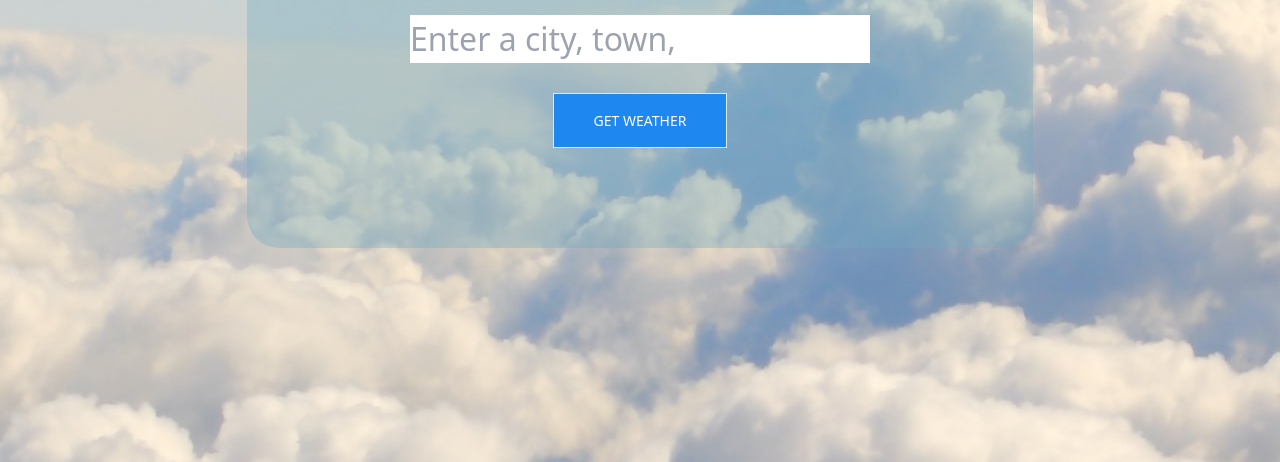
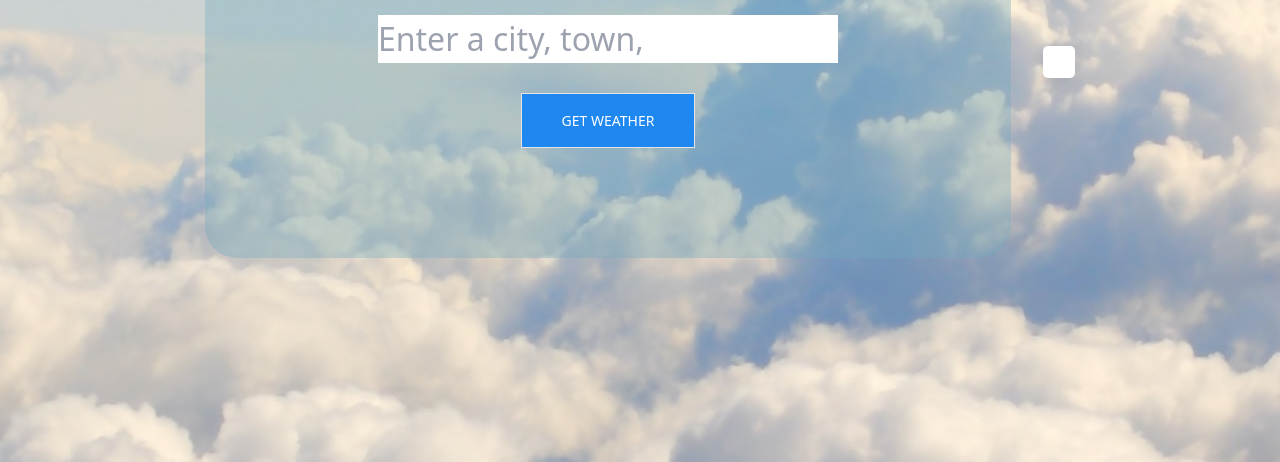
Before and after one commit to SimonFinnigan/weather-app-collab, a website: page index.html in a window 1280 px wide. Shown: the part 338-800 px from the top of the page. Drawn offline with nearby package versions, Linux system fonts and the light colour scheme.

Commit message:
more styles added to card

```diff
--- a/index.html
+++ b/index.html
@@ -18,12 +18,12 @@
     <body>
 
 
-    <div class="mainContainer uk-padding-large uk-object-center-center">
+    <div class="mainContainer uk-object-center-center">
     <h1 class="">Get the weather for anywhere in the world!</h1>
     <input type="text" id="location" class="uk-align-center uk-object-center-center" placeholder="Enter a city, town, ">
     <button onclick="getWeather()" id="searchButton" class="getWeatherButton uk-button uk-button-default uk-align-center uk-object-center-center uk-background-primary uk-button-large">Get Weather</button>
 </div>
-    <div id="weather" class="uk-card-title uk-card-default uk-animation-slide-right uk-border-rounded" ></div>
+    <div id="weather" class=" weatherResults uk-card-title uk-card-default uk-animation-slide-right uk-border-rounded" ></div>
 </body>
 
 </html>
--- a/styles.css
+++ b/styles.css
@@ -31,3 +31,8 @@ body{
 .mb1{
     margin-bottom: 0.8rem;
 }
+.weatherResults{
+    padding: 1rem;
+    box-shadow: rgb(0 0 0 / 35%) 0px 5px 15px;
+    margin-left: 2rem;
+}
```
Also changed, not shown: main.js (+0 -9 lines).
